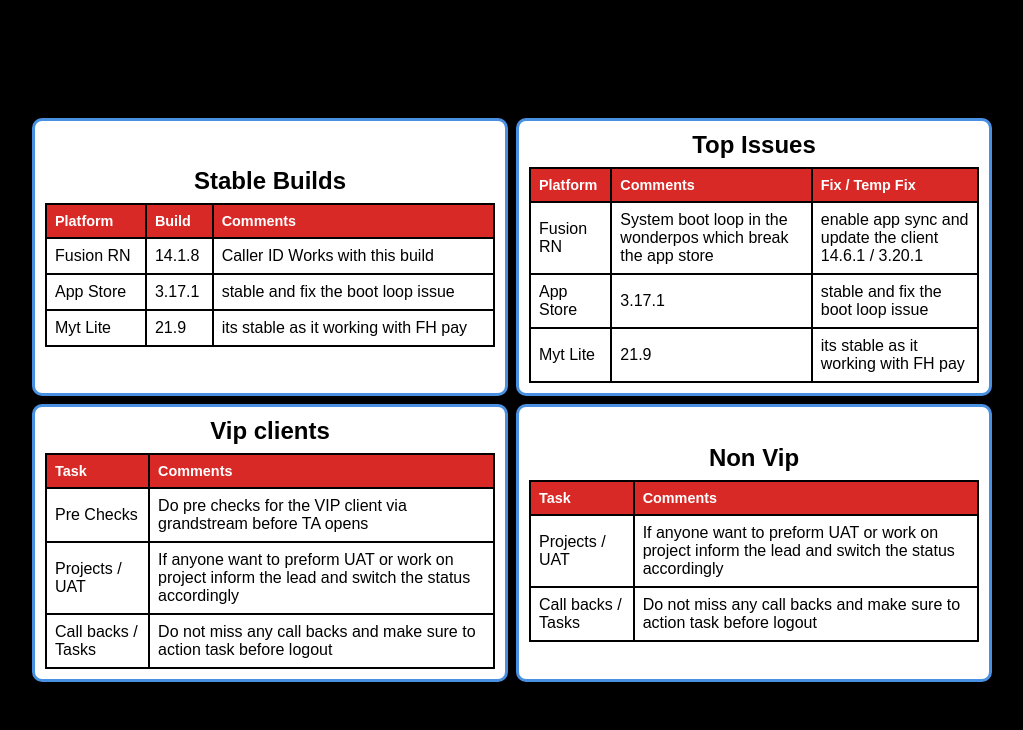
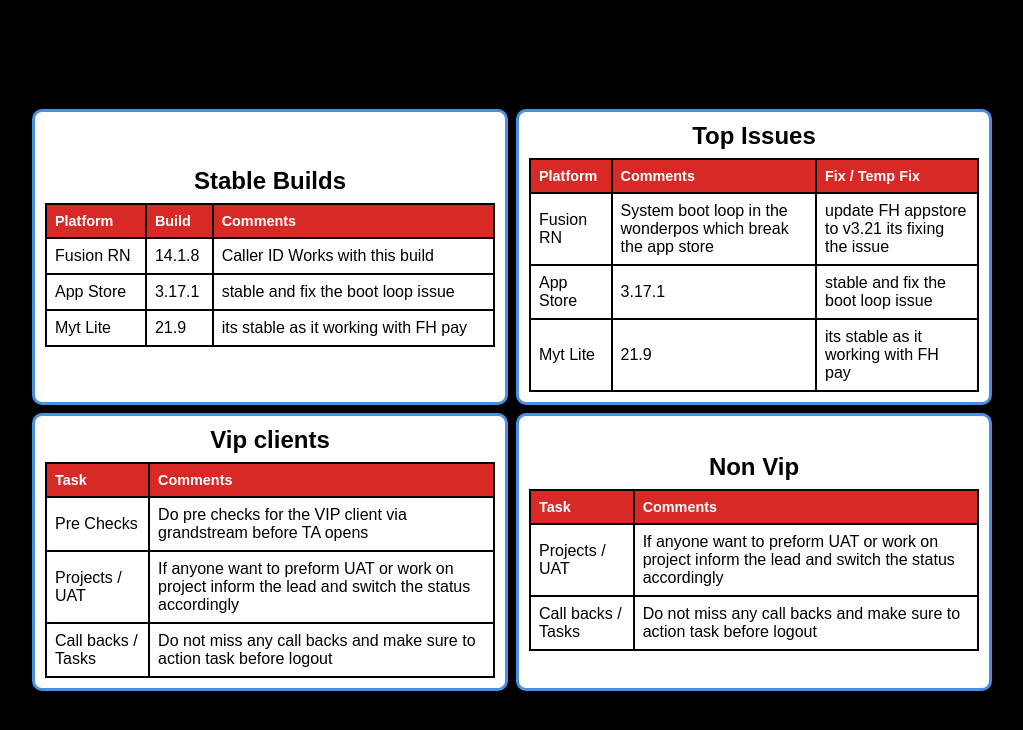
Before and after one commit to Aamir-FH/techTv-Dashboard, a plain HTML site: page index.html in a window 1280 px wide. Shown: the whole page, without its empty margins (128-1151 px from the left). Drawn offline with Linux system fonts and the light colour scheme.

Commit message:
made changes in changing this and that line 50

```diff
--- a/index.html
+++ b/index.html
@@ -47,7 +47,7 @@
                 <tr>
                     <td>Fusion RN</td>
                     <td>System boot loop in the wonderpos which break the app store</td>
-                    <td>enable app sync and update the client 14.6.1 / 3.20.1</td>
+                    <td>update FH appstore to v3.21 its fixing the issue</td>
 
 
                 </tr>
```
